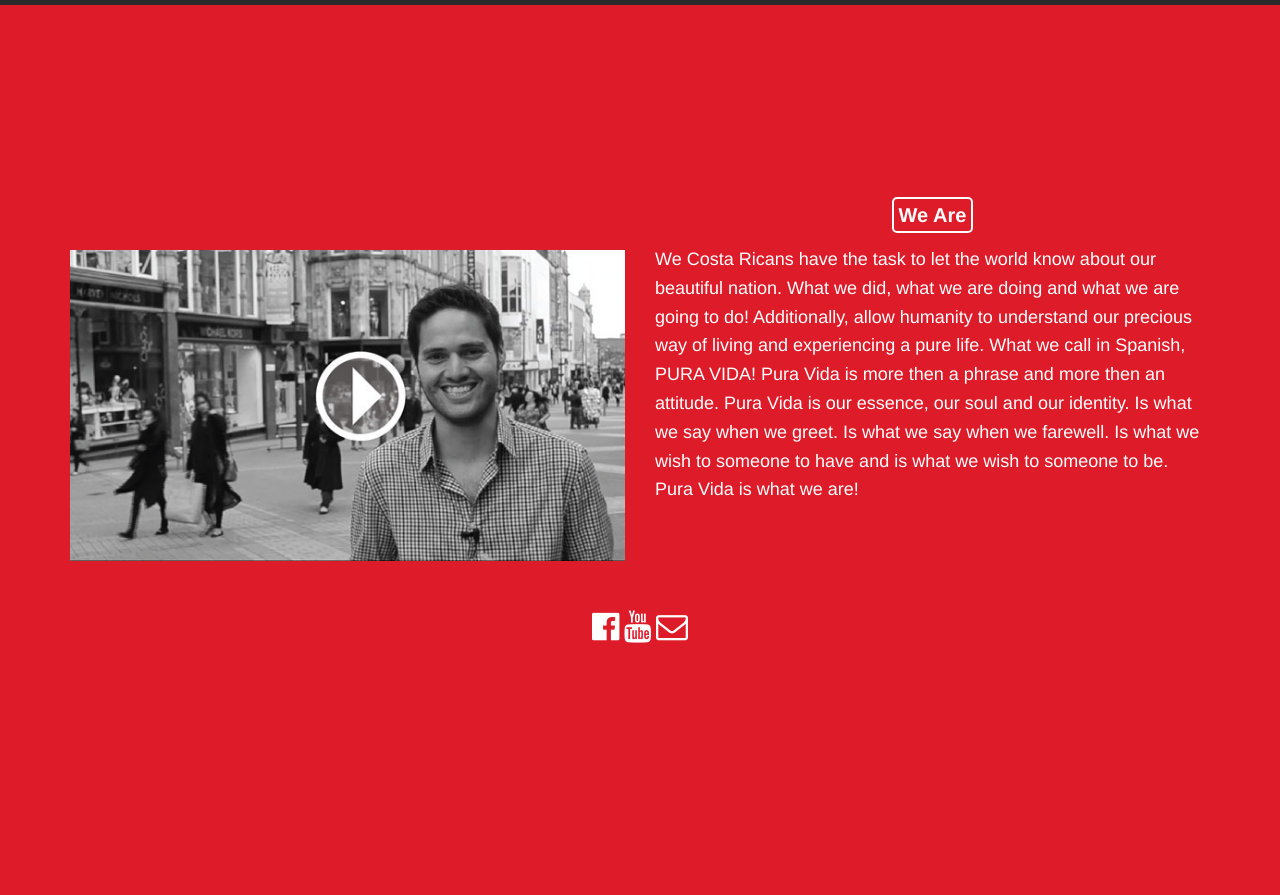
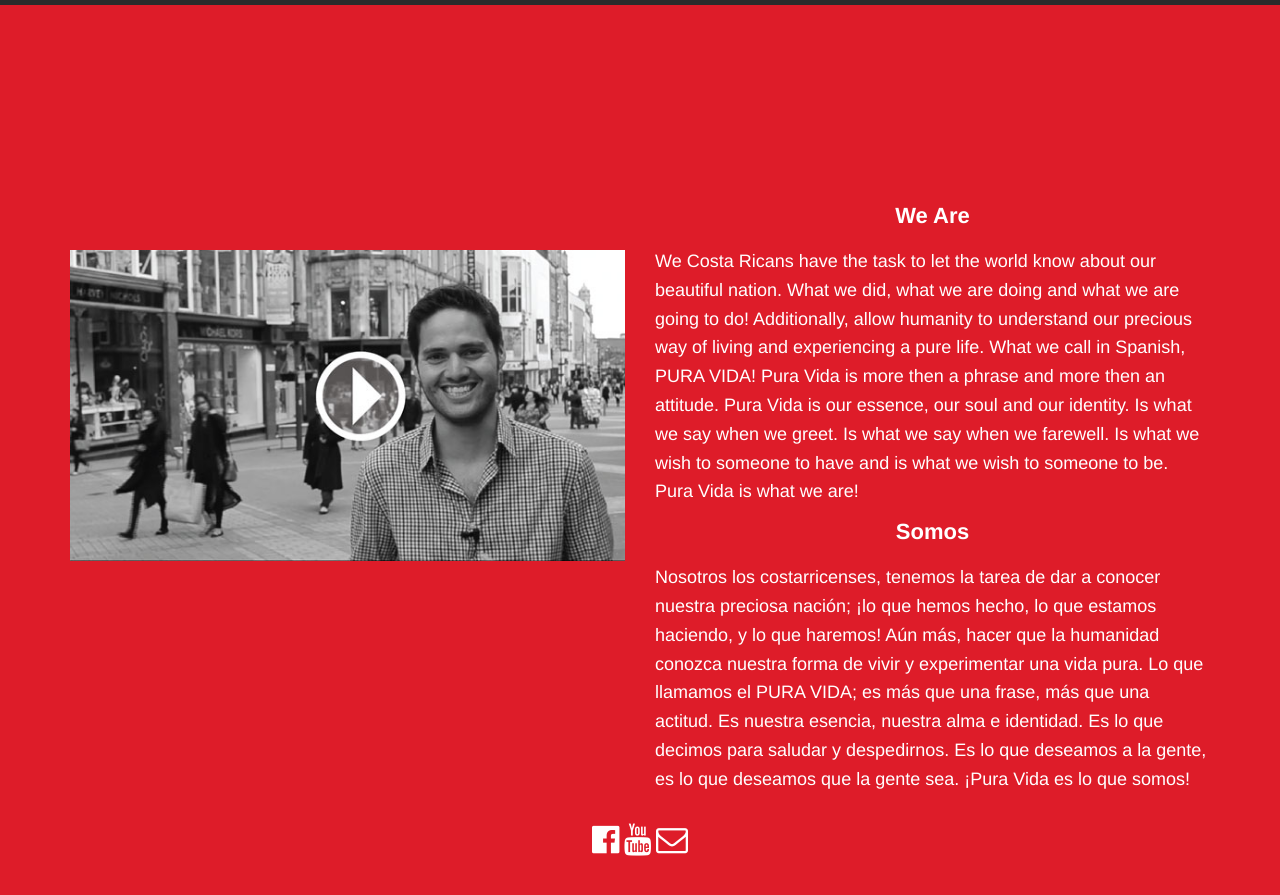
Before and after one commit to lucachaco/somospuravida-legacy, a Jekyll site: the page built from index.html, in a window 1280 px wide. Shown: the top 895 px of the page. Built offline with Jekyll 4.4.1, drawn with Linux system fonts in a browser that asks for light colours; nearby versions of some CDN libraries.

Commit message:
Update copy.

```diff
--- a/_layouts/default.html
+++ b/_layouts/default.html
@@ -49,12 +49,21 @@
         </div>
         <div class="col-md-6" style=" color: white;">
             <div style="margin-bottom: 20px; text-align: center;">
-            <span style="border:2px solid white; padding: 5px 5px 5px 5px; border-radius: 5px; font-size: 20px; font-weight: 600;">
+            <span style="padding: 5px 5px 5px 5px;font-size: 22px; font-weight: 600;">
                 We Are
             </span>
             </div>
             <p>
                 We Costa Ricans have the task to let the world know about our beautiful nation. What we did, what we are doing and what we are going to do!  Additionally, allow humanity to understand our precious way of living and experiencing a pure life. What we call in Spanish, PURA VIDA!  Pura Vida is more then a phrase and more then an attitude. Pura Vida is our essence, our soul and our identity. Is what we say when we greet. Is what we say when we farewell. Is what we wish to someone to have and is what we wish to someone to be. Pura Vida is what we are!
+            </p>
+
+            <div style="margin-bottom: 20px; margin-top: 15px; text-align: center;">
+            <span style=" padding: 5px 5px 5px 5px;  font-size: 22px; font-weight: 600;">
+                Somos
+            </span>
+            </div>
+            <p>
+                Nosotros los costarricenses, tenemos la tarea de dar a conocer nuestra preciosa nación; ¡lo que hemos hecho, lo que estamos haciendo, y lo que haremos! Aún más, hacer que la humanidad conozca nuestra forma de vivir y experimentar una vida pura. Lo que llamamos el PURA VIDA; es más que una frase, más que una actitud. Es nuestra esencia, nuestra alma e identidad. Es lo que decimos para saludar y despedirnos. Es lo que deseamos a la gente, es lo que deseamos que la gente sea. ¡Pura Vida es lo que somos!
             </p>
 
         </div>
```
